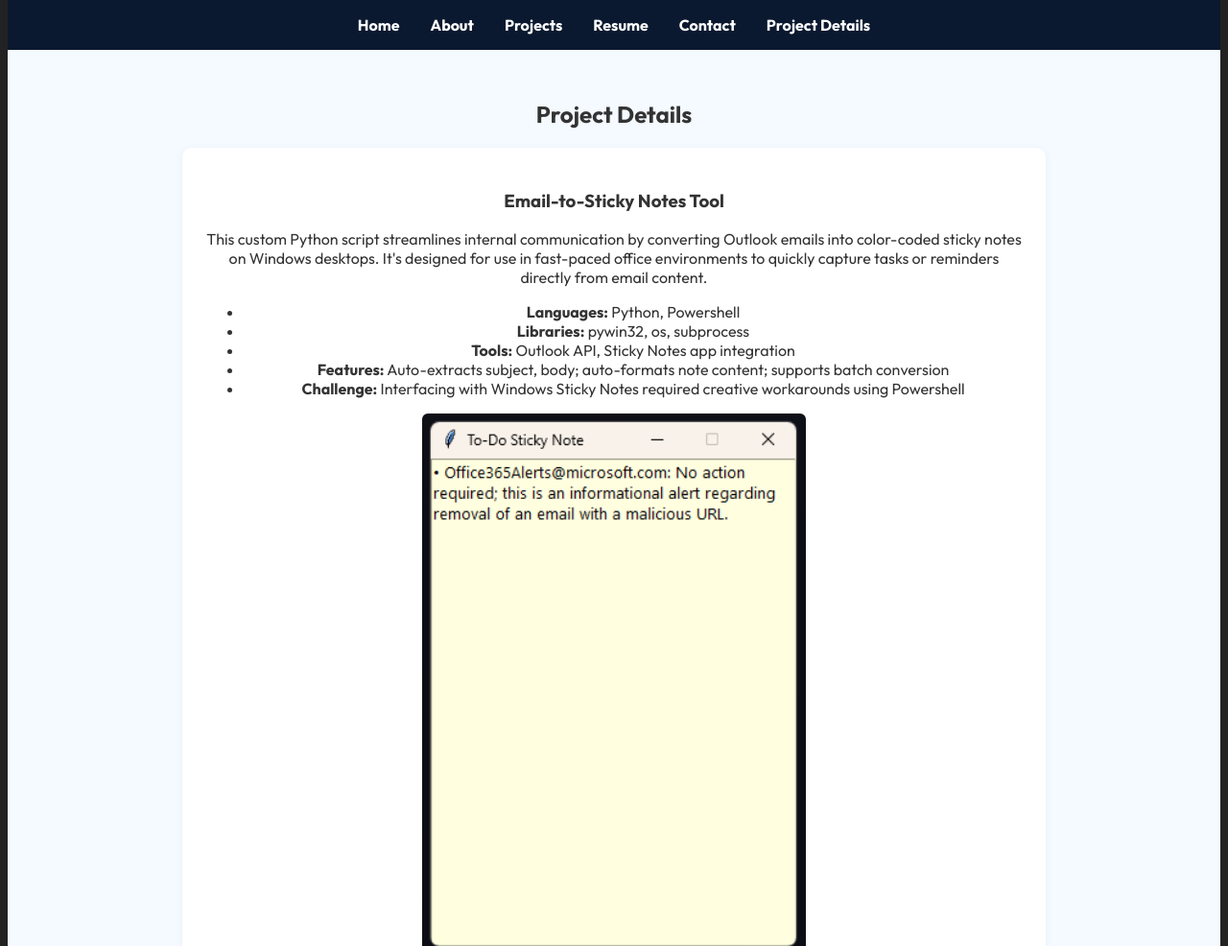
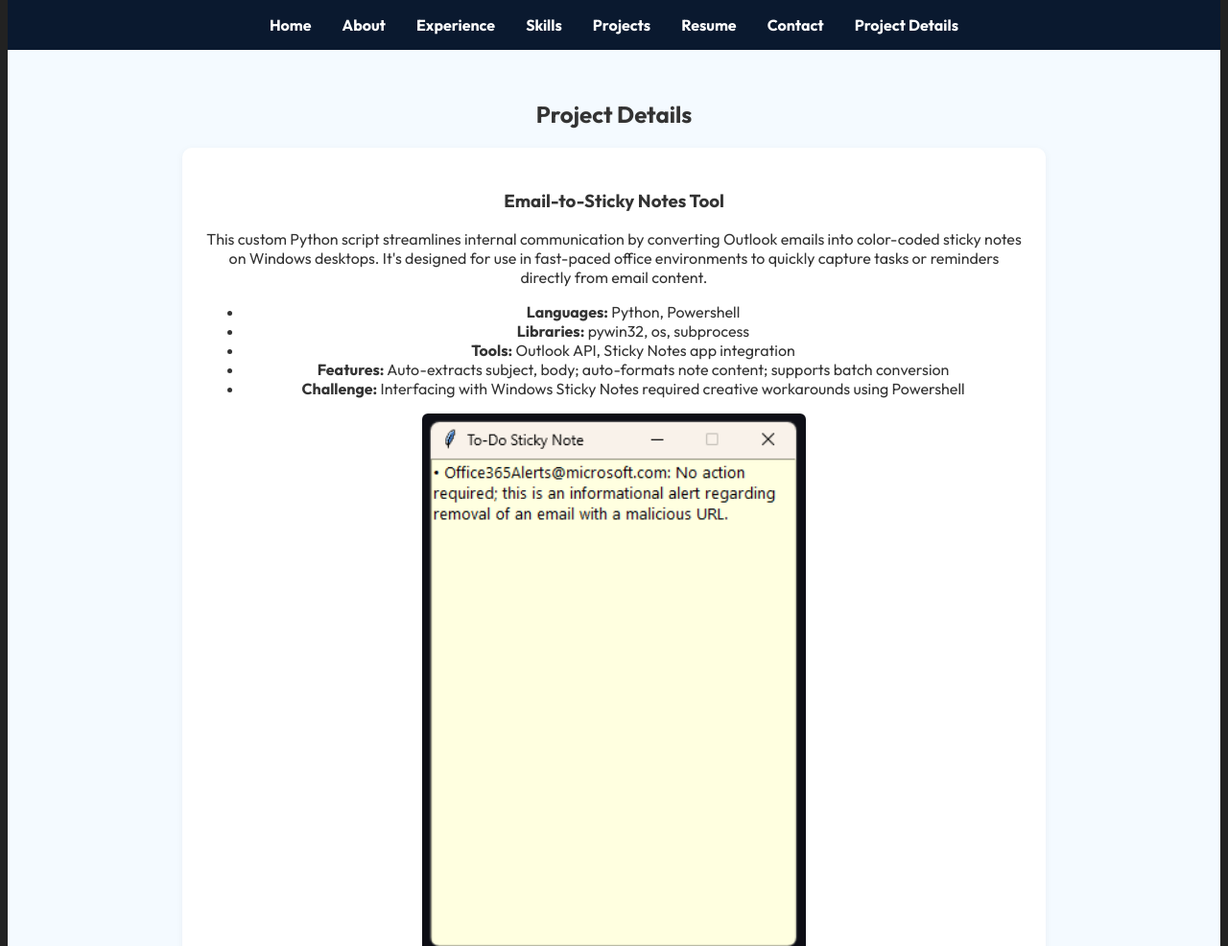
Before and after one commit to jorgeian120/mi349-final, a plain HTML site: page project-details.html in a window 1280 px wide. Shown: the top 986 px of the page at 96% size. Drawn offline with Linux system fonts and the light colour scheme.

Commit message:
updated nav

```diff
--- a/project-details.html
+++ b/project-details.html
@@ -13,6 +13,8 @@
     <ul>
       <li><a href="index.html#home">Home</a></li>
       <li><a href="index.html#about">About</a></li>
+      <li><a href="index.html#experience">Experience</a></li>
+      <li><a href="index.html#skills">Skills</a></li>
       <li><a href="index.html#projects">Projects</a></li>
       <li><a href="index.html#resume">Resume</a></li>
       <li><a href="index.html#contact">Contact</a></li>
```
Also changed, not shown: index.html (+2 -0 lines).
